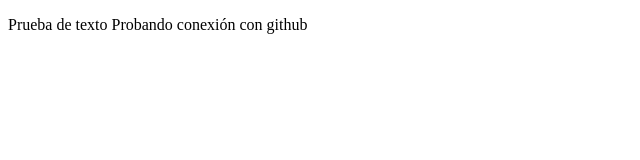
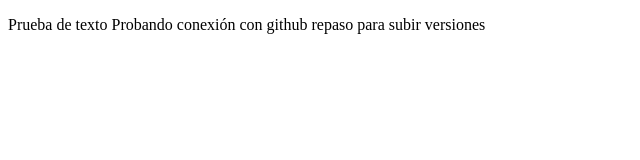
Before and after one commit to davidsantiagopulidoarias/PersonalProjects, a plain HTML site: page index.html in a window 1280 px wide. Shown: the whole page, without its empty margins (0-640 px from the left). Drawn offline with Linux system fonts and the light colour scheme.

Commit message:
repaso para subir versiones

```diff
--- a/index.html
+++ b/index.html
@@ -10,6 +10,7 @@
     <p>
         Prueba de texto
         Probando conexión con github
+        repaso para subir versiones
     </p>
 </body>
 </html>
```
